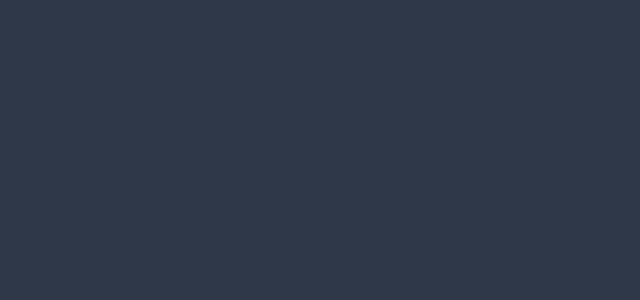
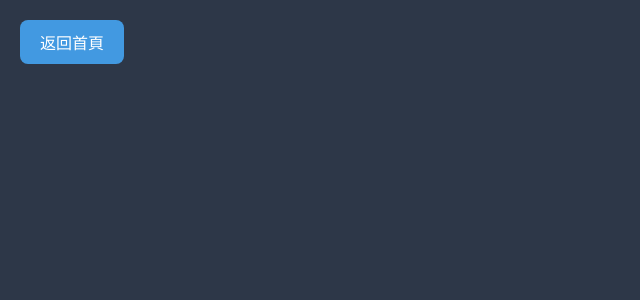
Before and after one commit to qian403/web-tools, a Vue app: page /text-revealer in a window 1280 px wide. Before the commit this address had no page. Shown: the top 300 px of the page, without its empty margins (0-640 px from the left). Built offline with nearby package versions, Linux system fonts and the light colour scheme.

Commit message:
add text revealer
新增大字報
參考了 https://github.com/YuRen-tw/textRevealer

```diff
--- a/src/components/home.vue
+++ b/src/components/home.vue
@@ -29,7 +29,8 @@ export default {
     const tools = [
       { name: 'Blog', path: 'https://blog.qian30.net', isExternal: true },
       { name: 'Clock', path: '/clock', isExternal: false },
-      { name: 'Password-generator',path: '/password-generator',isExternal: false }
+      { name: 'Password-generator',path: '/password-generator',isExternal: false },
+      { name: 'Text-revealer',path: '/text-revealer',isExternal: false },
     ];
 
     const filteredTools = computed(() =>
--- a/src/router/index.js
+++ b/src/router/index.js
@@ -1,8 +1,10 @@
 import { createRouter, createWebHistory } from 'vue-router'
 import HomeComponent from '../components/home.vue'
+
+
 import DigitalClock from '@/views/DigitalClock.vue'
 import PasswordGenerator from '@/views/password-generator.vue'
-
+import TextRevealer from '@/views/TextRevealer.vue'
 const routes = [
   {
     path: '/',
@@ -18,6 +20,11 @@ const routes = [
     path: '/password-generator',
     name: 'passwordGenerator',
     component: PasswordGenerator
+  },
+  {
+    path: '/text-revealer',
+    name: 'TextRevealer',
+    component: TextRevealer
   }
 
 ]
--- /dev/null
+++ b/src/views/TextRevealer.vue
@@ -0,0 +1,157 @@
+<template>
+    <div class="page-container" ref="containerRef">
+        <div class="back-button" @click="goBack">返回首頁</div> <!-- 返回首頁按鈕 -->
+
+        <!-- 可編輯文字區 -->
+        <div class="editor" contenteditable="true" ref="editorRef" @input="onInput"
+            :style="{ fontSize: fontSize + 'px' }"></div>
+
+        <div class="hidden-measurer" ref="hiddenRef" :style="{ fontSize: fontSize + 'px' }" v-text="textContent"></div>
+    </div>
+</template>
+
+<script setup>
+import { ref, onMounted, nextTick } from 'vue'
+import { useRouter } from 'vue-router'
+
+
+const router = useRouter()
+function goBack() {
+    router.push('/')
+}
+
+// DOM 參考
+const containerRef = ref(null)
+const editorRef = ref(null)
+const hiddenRef = ref(null)
+
+// 使用者輸入文字
+const textContent = ref('')
+
+const fontSize = ref(60)
+
+
+function onInput(e) {
+    textContent.value = e.target.innerText
+    nextTick(() => adjustFontSize())
+}
+
+onMounted(() => {
+    editorRef.value.focus()
+    adjustFontSize()
+})
+
+async function adjustFontSize() {
+    if (!containerRef.value || !hiddenRef.value) return
+
+    const minSize = 10
+    const maxSize = 600  // 可再提高以允許更大字體
+    let low = minSize
+    let high = maxSize
+    let bestFit = low
+
+    while (low <= high) {
+        const mid = Math.floor((low + high) / 2)
+        fontSize.value = mid
+        await nextTick()
+
+        if (fitsInContainer()) {
+            bestFit = mid
+            low = mid + 1
+        } else {
+            high = mid - 1
+        }
+    }
+
+    fontSize.value = bestFit
+}
+
+function fitsInContainer() {
+    const container = containerRef.value
+    const hidden = hiddenRef.value
+
+    const containerWidth = container.clientWidth
+    const containerHeight = container.clientHeight
+
+    const contentWidth = hidden.scrollWidth
+    const contentHeight = hidden.scrollHeight
+
+
+    return (contentWidth <= containerWidth && contentHeight <= containerHeight)
+}
+</script>
+
+<style scoped>
+
+.page-container {
+    position: fixed;
+    inset: 0;
+    /* top:0; left:0; right:0; bottom:0; */
+    background-color: #2d3748;
+    color: white;
+    /* 指定能同時涵蓋中英文字元的字體，如 Noto Sans TC */
+    font-family: 'Noto Sans TC', sans-serif;
+    overflow: hidden;
+}
+
+/* 返回首頁按鈕 */
+.back-button {
+    position: absolute;
+    top: 20px;
+    left: 20px;
+    padding: 10px 20px;
+    background-color: #4299e1;
+    border-radius: 8px;
+    font-size: 16px;
+    cursor: pointer;
+    z-index: 10;
+    transition: background-color 0.3s;
+}
+
+.back-button:hover {
+    background-color: #3182ce;
+}
+
+.editor {
+    width: 100%;
+    height: 100%;
+    box-sizing: border-box;
+    padding: 1rem;
+    outline: none;
+
+    line-height: 1.2;
+
+    white-space: pre-wrap;
+    word-wrap: break-word;
+    overflow-wrap: break-word;
+    word-break: break-all;
+
+    overflow: hidden;
+
+    text-align: center;
+
+    display: flex;
+    align-items: center;
+    justify-content: center;
+
+    caret-color: white;
+}
+
+.hidden-measurer {
+    position: absolute;
+    top: -9999px;
+    left: -9999px;
+    visibility: hidden;
+
+    width: 100%;
+    box-sizing: border-box;
+    padding: 1rem;
+    line-height: 1.2;
+    text-align: center;
+
+    white-space: pre-wrap;
+    word-wrap: break-word;
+    overflow-wrap: break-word;
+    word-break: break-all;
+}
+</style>
```
Also changed, not shown: 1 other file (tests, documents, lock files or other folders).
